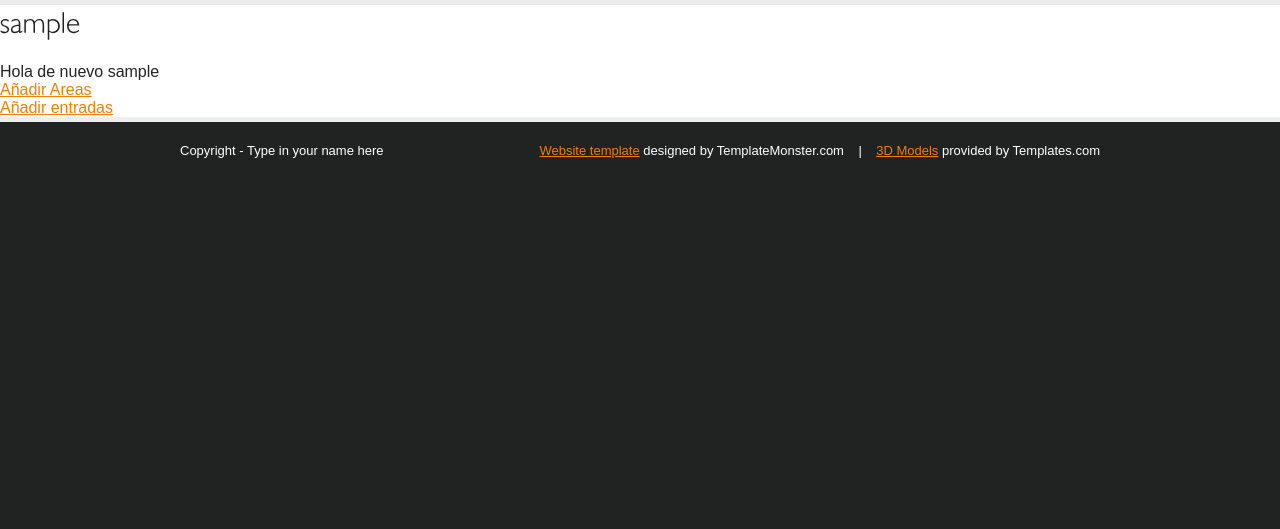
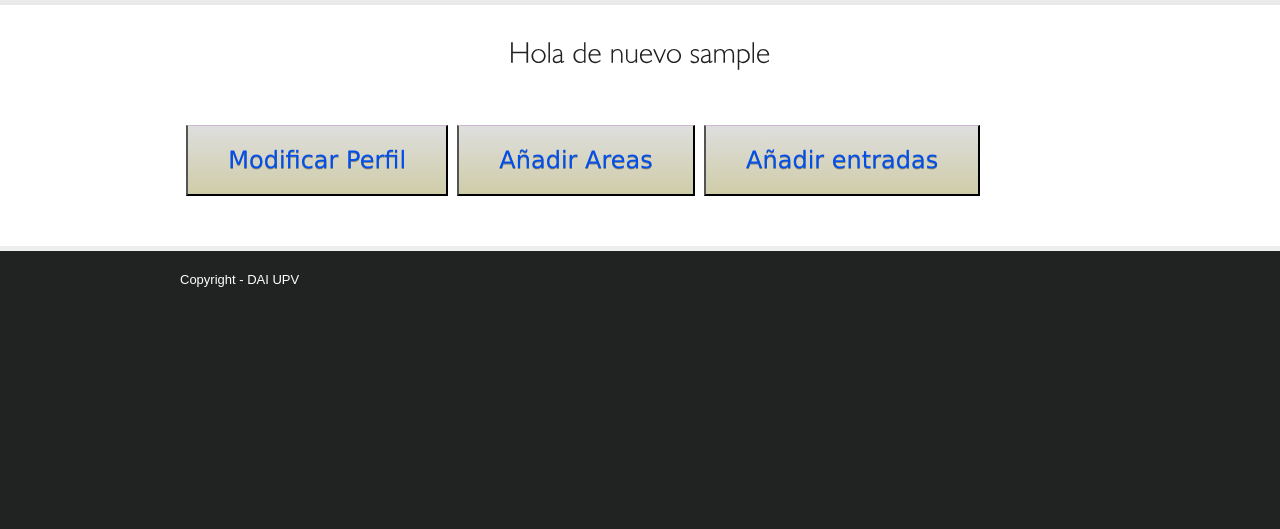
Before and after one commit to DAIEtsinf/webdai, a Django app: page /accounts/panel/ in a window 1280 px wide. Shown: the part 72-601 px from the top of the page. Run offline with Django 3.2, Linux system fonts and the light colour scheme; the visitor is signed in with stand-in values (Sample User, id 1); some libraries are stand-ins or nearby versions.

Commit message:
cambios esteticos. Css. Color de los links a noticias, botones y formularios

```diff
--- a/accounts/templates/accounts/index.html
+++ b/accounts/templates/accounts/index.html
@@ -3,6 +3,9 @@
 
 {% block content %}
 <div class="main-box">
+    <div class="container">
+      <div class="inside">
+        <div class="wrapper">
             <div>
                 <h2>Perfil de usuario</h2>
             </div>
@@ -12,4 +15,7 @@
                 <img src="{{ MEDIA_URL }}{{ user.userprofile.photo }}" alt="Imagen de {{ user.username }}"/>
             </div>
         </div>
+      </div>
+    </div>
+</div>
 {% endblock content %}
--- a/accounts/templates/accounts/panel.html
+++ b/accounts/templates/accounts/panel.html
@@ -1,20 +1,33 @@
 {% extends 'base.html' %}
 {% load static %}
 
+
 {% block content %}
+<style>
+    h2 {
+        text-align: center;
+        margin-top: 1em;
+    }
+</style>
+
 <div class="main-box">
-    <div>
-        <h2>{{ user }}</h2>
-    </div>
-    Hola de nuevo {{ user.username }}<br>
+    <h2>Hola de nuevo {{ user.username }}<br> </h2>
+    <div class="container">
+      <div class="inside">
+        <div class="wrapper">
+
 
     <div>
         <nav>
         <ul>
-          <li><a href="{% url 'web.areasAdmin' %}" class="current">Añadir Areas</a></li>
-          <li><a href="{% url 'accounts.elegirEntrada' %}">Añadir entradas</a></li>
+          <li><a href="{% url 'web.areasAdmin' %}" class="current"><button class="button">Modificar Perfil</button></a></li>
+          <li><a href="{% url 'web.areasAdmin' %}" class="current"><button class="button">Añadir Areas</button></a></li>
+          <li><a href="{% url 'accounts.elegirEntrada' %}"><button class="button">Añadir entradas</button></a></li>
         </ul>
       </nav>
     </div>
+        </div>
+      </div>
+    </div>
 </div>
 {% endblock content %}
--- a/templates/base.html
+++ b/templates/base.html
@@ -9,6 +9,7 @@
   <link rel="stylesheet" href="{% static 'web/css/reset.css' %}" type="text/css" media="all">
   <link rel="stylesheet" href="{% static 'web/css/style.css' %}" type="text/css" media="all">
   <link rel="stylesheet" href="{% static 'web/css/cookiesStyle.css' %}" type="text/css" media="all">
+  <link rel="stylesheet" href="{% static 'web/css/botones.css' %}" type="text/css" media="all">
   <script type="text/javascript" src="{% static 'web/js/cookies.js' %}" ></script>
   <!--<script src="http://code.jquery.com/jquery-latest.min.js" type="text/javascript"></script>-->
   <script type="text/javascript" src="{% static 'web/js/jquery-1.4.2.min.js' %}" ></script>
@@ -71,8 +72,9 @@
   <footer>
     <div class="container">
     	<div class="wrapper">
-        <div class="fleft">Copyright - Type in your name here</div>
-        <div class="fright"><a rel="nofollow" href="http://www.templatemonster.com/" target="_blank">Website template</a> designed by TemplateMonster.com&nbsp; &nbsp; |&nbsp; &nbsp; <a href="http://templates.com/product/3d-models/" target="_blank">3D Models</a> provided by Templates.com</div>
+        <div class="fleft" >Copyright - DAI UPV</div>
+        <!--<div class="fright"><a rel="nofollow" href="http://www.templatemonster.com/" target="_blank">Website template</a> designed by TemplateMonster.com&nbsp; &nbsp; |&nbsp; &nbsp; <a href="http://templates.com/product/3d-models/" target="_blank">3D Models</a> provided by Templates.com</div>
+        -->
       </div>
     </div>
   </footer>
--- /dev/null
+++ b/web/static/web/css/botones.css
@@ -0,0 +1,38 @@
+
+
+.button {
+
+   position: relative;
+   float: left;
+   margin: 0 0 0 1%;
+
+   border-top: 1px solid #cfb8cf;
+   background: #cfcda8;
+   background: -webkit-gradient(linear, left top, left bottom, from(#dedede), to(#cfcda8));
+   background: -webkit-linear-gradient(top, #dedede, #cfcda8);
+   background: -moz-linear-gradient(top, #dedede, #cfcda8);
+   background: -ms-linear-gradient(top, #dedede, #cfcda8);
+   background: -o-linear-gradient(top, #dedede, #cfcda8);
+   padding: 20px 40px;
+   -webkit-border-radius: 0px;
+   -moz-border-radius: 0px;
+   border-radius: 0px;
+   -webkit-box-shadow: rgba(0,0,0,1) 0 1px 0;
+   -moz-box-shadow: rgba(0,0,0,1) 0 1px 0;
+   box-shadow: rgba(0,0,0,1) 0 1px 0;
+   text-shadow: rgba(0,0,0,.4) 0 1px 0;
+   color: #004fed;
+   font-size: 24px;
+   font-family: 'Lucida Grande', Helvetica, Arial, Sans-Serif;
+   text-decoration: none;
+   vertical-align: middle;
+   }
+.button:hover {
+   border-top-color: #d1f0b8;
+   background: #d1f0b8;
+   color: #3b2c59;
+   }
+.button:active {
+   border-top-color: #41ff30;
+   background: #41ff30;
+   }
--- a/web/views.py
+++ b/web/views.py
@@ -10,7 +10,8 @@ from django.core.urlresolvers import reverse
 
 # Create your views here.
 def index(request):
-    lista_ultimas_entradas = Entrada.objects.order_by('-fecha')[:4]
+    #lista_ultimas_entradas = Entrada.objects.order_by('-fecha')[:4]
+    lista_ultimas_entradas = Entrada.objects.order_by('-fecha')[:10]
     areas = Area.objects.all()
     template = loader.get_template('noticias/index.html')
     context = RequestContext(request, {
```
Also changed, not shown: accounts/templates/accounts/login.html (+18 -13 lines), web/static/web/css/indexStyle.css (added, +11 -0 lines), web/static/web/css/loginStyle.css (added, +111 -0 lines), web/templates/noticias/areasAdmin.html (+26 -11 lines), web/templates/noticias/index.html (+5 -4 lines). Lines whose indentation alone changed are shown as unchanged.
